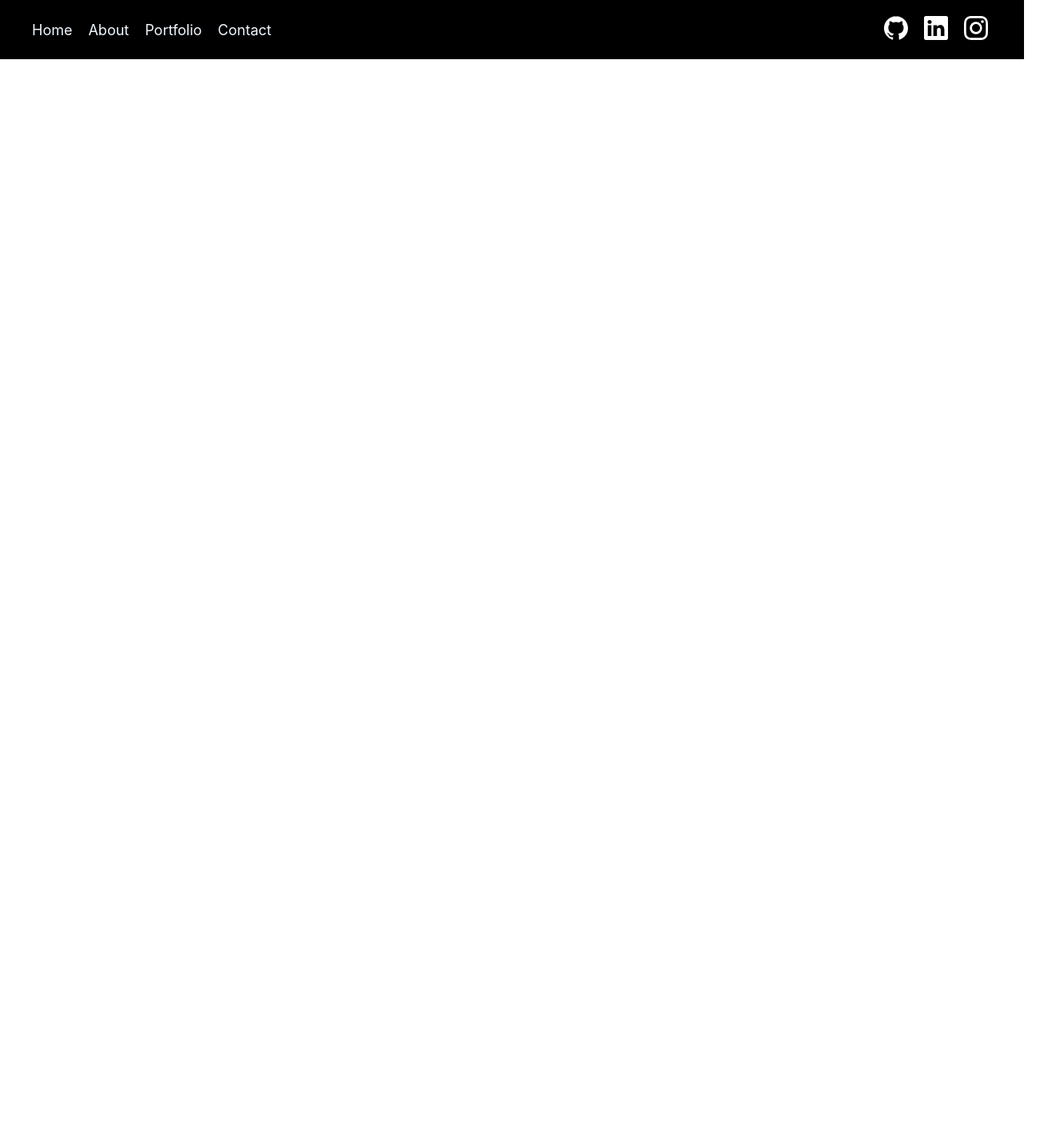
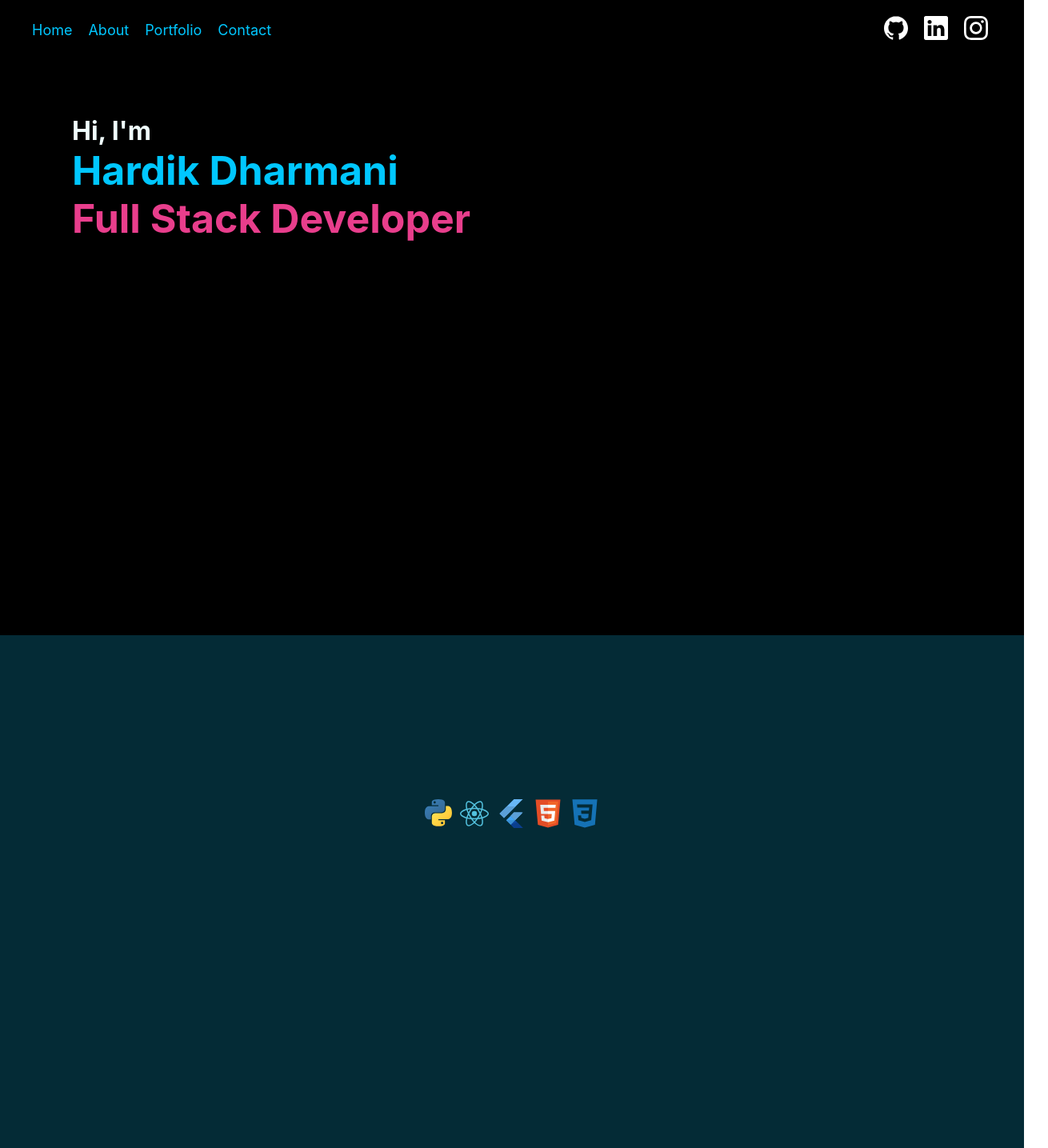
Before and after one commit to Ddharmani3/Portfolio, a React (Create React App) app: page / in a window 1280 px wide. Shown: the top 1435 px of the page at 80% size, 1310 px wide, since content can reach past the window. Before the commit the page ends 800 px from the top, so only its background shows below. Built offline with nearby package versions, Linux system fonts and the light colour scheme.

Commit message:
skill and titlebanner component updated

```diff
--- a/package.json
+++ b/package.json
@@ -6,6 +6,7 @@
     "@testing-library/jest-dom": "^5.16.5",
     "@testing-library/react": "^13.3.0",
     "@testing-library/user-event": "^13.5.0",
+    "aos": "^3.0.0-beta.6",
     "react": "^18.2.0",
     "react-dom": "^18.2.0",
     "react-scripts": "5.0.1",
--- a/src/App.js
+++ b/src/App.js
@@ -1,10 +1,14 @@
 import './App.css';
 import Navbar from './components/navbar';
+import TitleBanner from './components/titlebanner';
+import Skills from './components/skills';
 
 function App() {
   return (
     <div>
        <Navbar/>
+      <TitleBanner/>
+      <Skills/>
     </div>
   );
 }
--- a/src/components/navbar.js
+++ b/src/components/navbar.js
@@ -19,7 +19,7 @@ function navbar() {
 
              <ul className='social'>
                 <li><a className='soclogos' target="_blank" href="https://github.com/Ddharmani3"> <Github/> </a></li>
-                <li><a className='soclogos' target="_blank" href="https://www.linkedin.com/in/hardik-dharmani-001230228/"> <Linkedin/> </a></li>
+                <li><a className='soclogos' target="_blank" href="https://www.linkedin.com/in/hardik-dharmani-001230228"> <Linkedin/> </a></li>
                 <li><a className='soclogos' target="_blank" href="https://www.instagram.com/ddharmani3/"> <Insta/></a></li>
              </ul>
             </nav>
--- /dev/null
+++ b/src/components/skills.js
@@ -0,0 +1,26 @@
+import React from 'react'
+import Aos from 'aos'
+import "aos/dist/aos.css"
+import { useEffect } from 'react'
+import Icons from './Svgs/sicons'
+
+
+function skills() {
+
+    Aos.init();
+  return (
+    <div className="skills">
+        <div></div>
+        <div data-aos="slide-right" className="skilltext">
+            <h1 className='skillth1'>Skills</h1>
+
+        </div>
+        <div className="icons">
+            <Icons/>
+        </div>
+    </div>
+
+  )
+}
+
+export default skills
--- a/src/components/titlebanner.js
+++ b/src/components/titlebanner.js
@@ -1,7 +1,14 @@
 import React from 'react'
 
-export default function titlebanner(/* props */) {
+function titlebanner() {
   return (
-    <div>titlebanner</div>
+    <div className="tcont">
+        <h1 className="hi">Hi, I'm</h1>
+       <h1 className="name">Hardik Dharmani </h1>
+        <h1 className="desc"> Full Stack Developer </h1>
+
+    </div>
   )
 }
+
+export default titlebanner
--- a/src/index.css
+++ b/src/index.css
@@ -21,7 +21,7 @@ code {
 
 .navbar{
   background-color: black;
-  color: aliceblue;
+  color: rgb(0 199 255);
   /* height: px; */
   padding: 20px 15px;
   display: flex;
@@ -57,6 +57,56 @@ code {
     bottom: 5px;
 }
 
-.cont{
-  padding: 0%;
+.tcont{
+  padding: 30px;
+  background-color: black;
+  width: 100%;
+  height: 90vh;
+  box-sizing: border-box;
 }
+
+.hi{
+  color: azure;
+  position: relative;
+  top: 40px;
+  left: 60px;
+}
+
+.name{
+  color: rgb(0 199 255);
+  position: relative;
+  font-size: 50px;
+  top: 40px;
+  left: 60px;
+}
+
+.desc{
+  color: #e83e8c;
+  font-size: 50px;
+  position: relative;
+  top: 40px;
+  left: 60px;
+}
+
+.skills{
+  background-color: rgb(4, 43, 54);
+  width: 100%;
+  height: 100vh;
+  padding: 30px;
+  display: flex;
+  flex-direction: column;
+  /* justify-content: center; */
+  align-items: center;
+  gap: 50px;
+}
+
+
+.skillth1{
+  font-size: 50px;
+  color: #e83e8c;
+}
+.iconbox{
+  display: flex;
+  padding: 15px;
+  gap: 10px;
+}
```
Also changed, not shown: src/components/Svgs/sicons.js (added), 1 other file (tests, documents, lock files or other folders).
